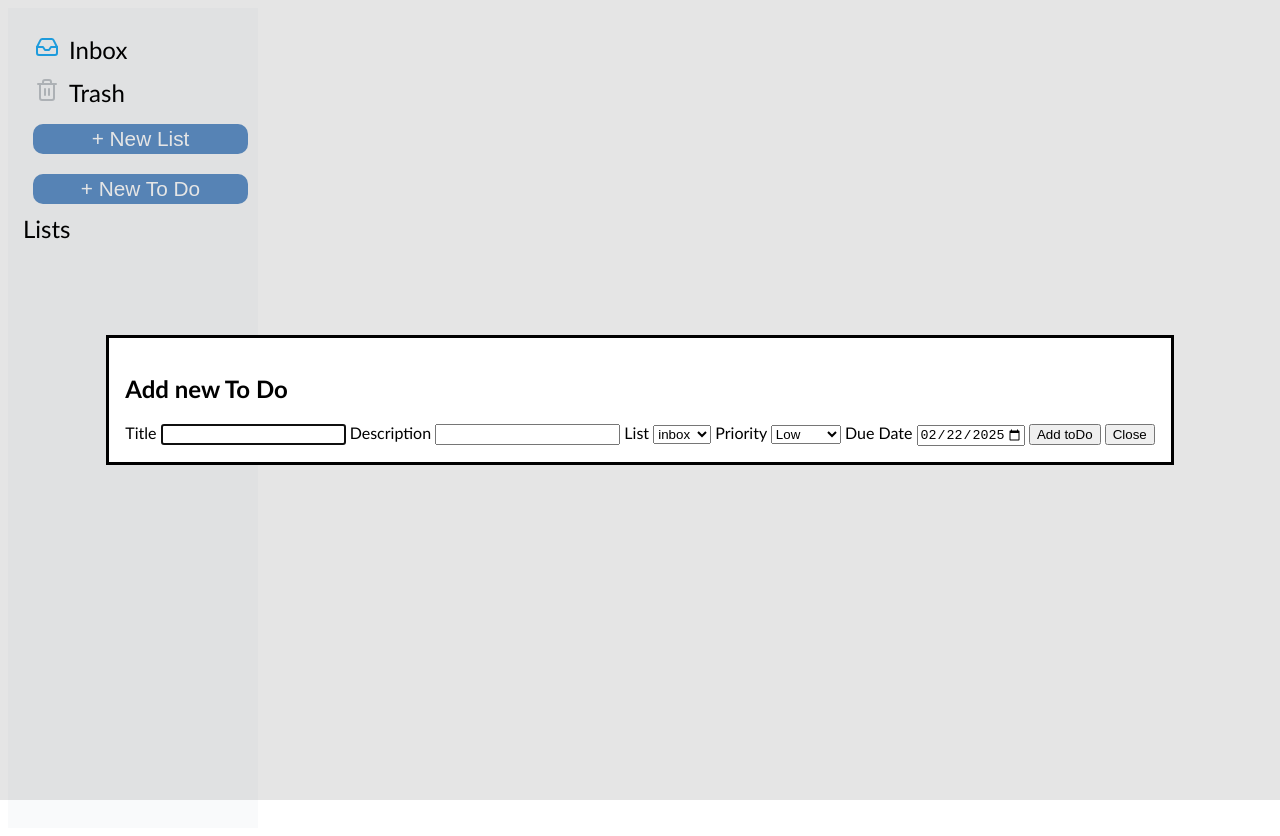
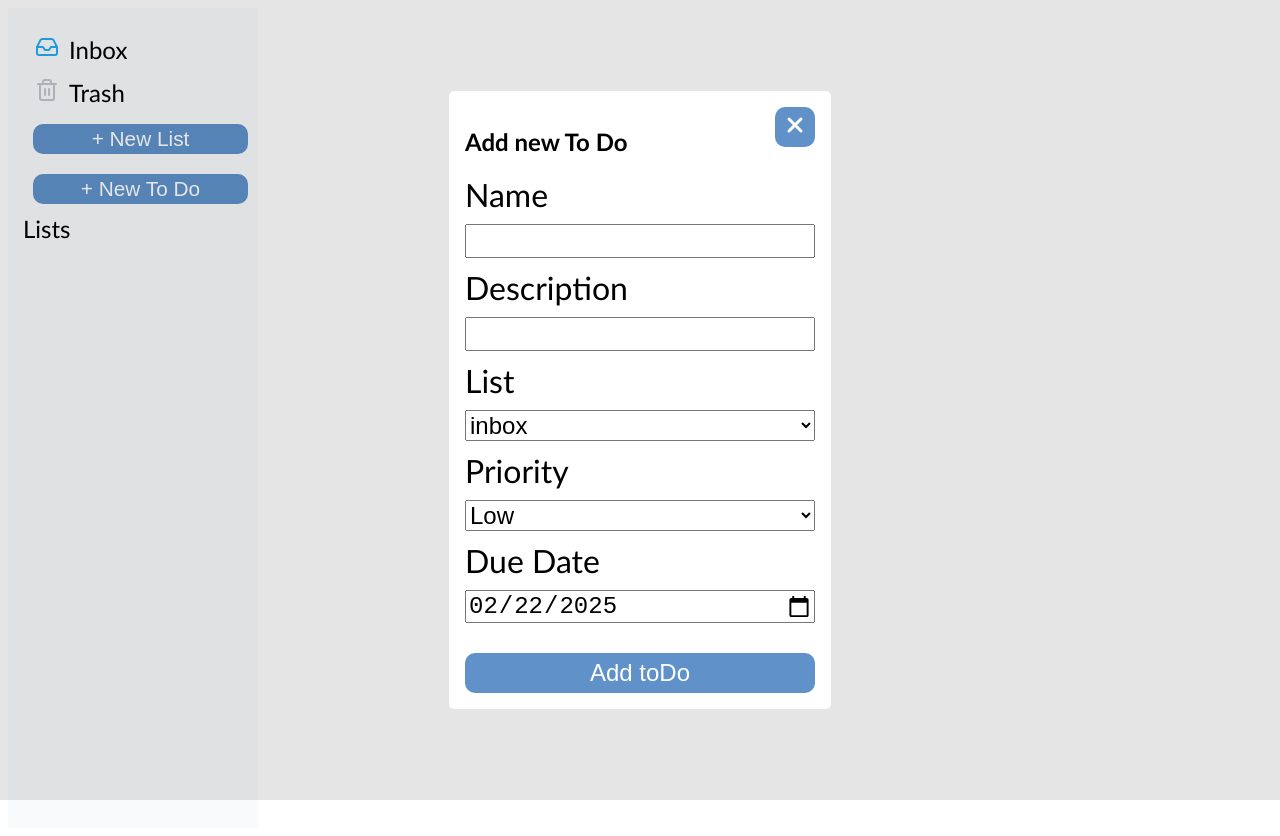
Before and after one commit to MaxKamenskii/Todo-List-odin, a website built with webpack: page src/index.html in a window 1280 px wide. Both pictures are taken after a click on the button "+ New To Do". Built offline with nearby package versions, Linux system fonts and the light colour scheme.

Commit message:
Style add to do modal

```diff
--- a/src/index.html
+++ b/src/index.html
@@ -18,6 +18,9 @@
 
         </div>
             <dialog class="modalAddList" id="modalAddList">
+                <div class="addListWrapper">
+
+                </div>
                 <h2>Add new list</h2>
                 <label for="listName">List Name</label>
                 <input type="text" id="listName" name="listName">
@@ -25,8 +28,13 @@
                 <button type="button" id="closeListModal">Close</button>
             </dialog>
             <dialog class="modalAddToDo" id="modalAddToDo">
-                <h2>Add new To Do</h2>
-                <label for="toDoTitle">Title</label>
+                <div class="addToDoHeader">
+                    <h2>Add new To Do</h2>
+                    <button type="button" id="closeToDoModal"><img src="../assets/x-white.svg"></button>
+                </div>
+                <div class="addToDoWrapper">
+
+                <label for="toDoTitle">Name</label>
                 <input type="text" id="toDoTitle" name="toDoTitle">
                 <label for="toDoDescription">Description</label>
                 <input type="text" id="toDoDescription" name="toDoDescription">
@@ -45,7 +53,7 @@
                     min="2025-07-01"
                     max="2028-12-01"/>
                 <button type="button" id="addNewToDoButton">Add toDo</button>
-                <button type="button" id="closeToDoModal">Close</button>
+                </div>
             </dialog>
     </div>
 </body>
--- a/src/styles.css
+++ b/src/styles.css
@@ -74,6 +74,7 @@
 .toDoElement > div {
     pointer-events: none;
 }
+/* Styling to do modal */
 .toDoModal {
     border: none;
     border-radius: 5px;
@@ -129,3 +130,55 @@
     scale: 1.1;
     cursor: pointer;
 }
+/* Styling add to do modal */
+.modalAddToDo{
+    border: none;
+    border-radius: 5px;
+    outline: none;
+    width: 350px;
+}
+.addToDoWrapper {
+    display:flex;
+    flex-direction: column;
+    font-size: 2rem;
+    gap: 10px;
+}
+.addToDoWrapper > input {
+    font-size: 1.5rem;
+}
+.addToDoWrapper > select {
+    font-size: 1.5rem;
+}
+.addToDoHeader {
+    display: flex;
+    font-size: 1rem;
+    justify-content: space-between;
+}
+#closeToDoModal {
+    background-color: #6092C9;
+    color: red;
+    border-radius: 10px;
+    height: 40px;
+    width: 40px;
+    border: none;
+}
+#closeToDoModal {
+    /* align-self: center; */
+}
+#closeToDoModal:hover {
+    cursor: pointer;
+    scale: 1.1;
+}
+#addNewToDoButton {
+    background-color: #6092C9;
+    border: none;
+    border-radius: 10px;
+    height: 40px;
+    margin-top: 20px;
+    color: white;
+    font-size: 1.5rem;
+}
+#addNewToDoButton:hover {
+    cursor: pointer;
+    scale: 1.05;
+}
```
Also changed, not shown: assets/x-black.svg (added), assets/x-red.svg (added), assets/x-white.svg (added).
